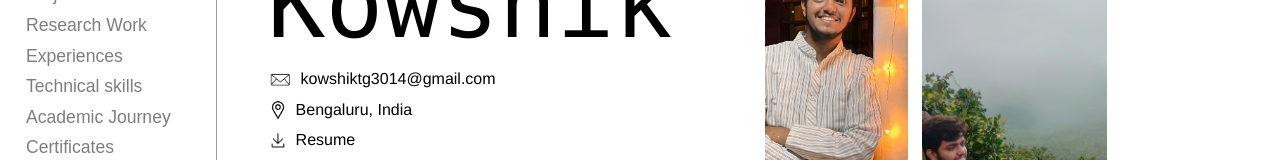
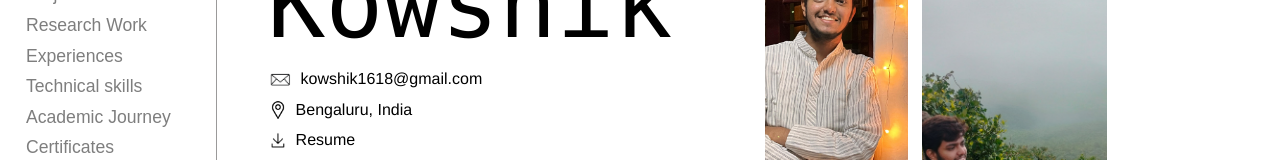
Before and after one commit to kowshikramtg/Personal_Portfolio, a React (Vite) app in the folder frontend/: page / in a window 1280 px wide. Shown: the part 225-385 px from the top of the page. Built offline with nearby package versions, Linux system fonts and the light colour scheme.

Commit message:
updated my contact, my CV, and dashboard UI

```diff
--- a/frontend/src/components/ContactLinks/ContactLinks.jsx
+++ b/frontend/src/components/ContactLinks/ContactLinks.jsx
@@ -7,7 +7,7 @@ function ContactLinks() {
   const backgroundRef = useRef(null);
 
   const contactLinks = [
-    { id: 'email', icon: Mail, href: 'mailto:kowshiktg3014@gmail.com', label: 'Email', color: '#EA4335' },
+    { id: 'email', icon: Mail, href: 'mailto:kowshik1618@gmail.com', label: 'Email', color: '#EA4335' },
     { id: 'linkedin', icon: Linkedin, href: 'https://linkedin.com/in/kowshik-t-g-036b852b4/', label: 'LinkedIn', color: '#0A66C2' },
     { id: 'twitter', icon: Twitter, href: 'https://x.com/kowshikram_1405', label: 'Twitter/X', color: '#1DA1F2' },
     { id: 'github', icon: Github, href: 'https://github.com/kowshikramtg', label: 'GitHub', color: '#333' },
--- a/frontend/src/components/dashboard/Dashboard.jsx
+++ b/frontend/src/components/dashboard/Dashboard.jsx
@@ -16,8 +16,8 @@ import Certificates from "../certificates/Certificates.jsx";
 import ContactMe from "../contactMe/ContactMe.jsx";
 // import ContactLinks from "../ContactLinks/ContactLinks.jsx";
 // import { List } from "react-scroll";
-import CV from "../../assets/CV.pdf";
-import Resume from "../../assets/Resume.pdf";
+import Resume from "../../assets/CV.pdf";
+// import Resume from "../../assets/Resume.pdf";
 
 function Dashboard() {
   const [now, setNow] = useState(new Date());
@@ -192,7 +192,7 @@ function Dashboard() {
                 </a>
               </li>
               <li>
-                <a href="mailto:kowshiktg3014@gmail.com?subject=topic&body=Hey,place%20your%20desc%20here...">
+                <a href="mailto:kowshik1618@gmail.com?subject=topic&body=Hey,place%20your%20desc%20here...">
                   Email
                 </a>
               </li>
@@ -269,11 +269,11 @@ function Dashboard() {
             <div className="persoInfo">
               <h2>Kowshik</h2>
               <a
-                href="mailto:kowshiktg3014@gmail.com?subject=topic&body=Hey,%20place%20your%20desc%20here..."
+                href="mailto:kowshik1618@gmail.com?subject=topic&body=Hey,%20place%20your%20desc%20here..."
                 className="email"
               >
                 <img src={email} alt="emailLogo" />
-                kowshiktg3014@gmail.com
+                kowshik1618@gmail.com
               </a>
               <a
                 href="https://www.google.com/maps/place/12.904650707169,77.5064444822303"
```
Also changed, not shown: 1 other file (tests, documents, lock files or other folders).
